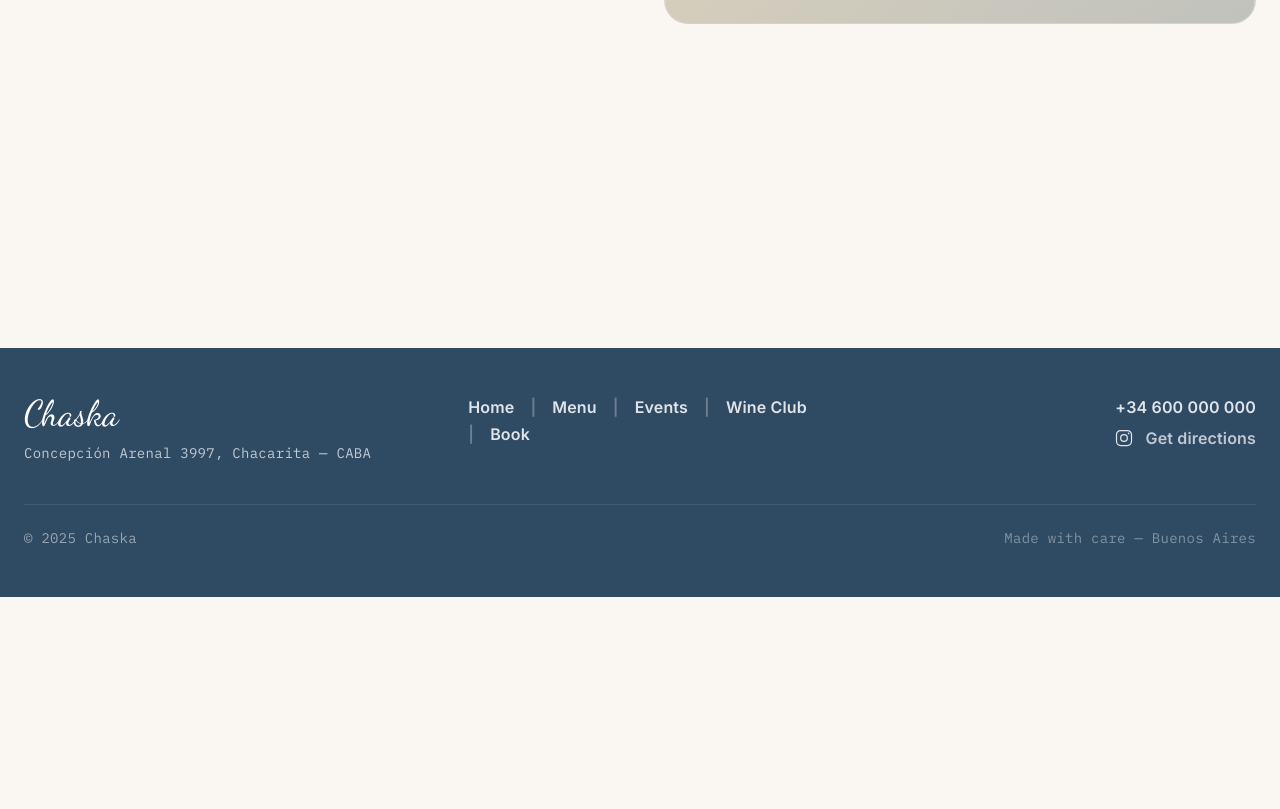
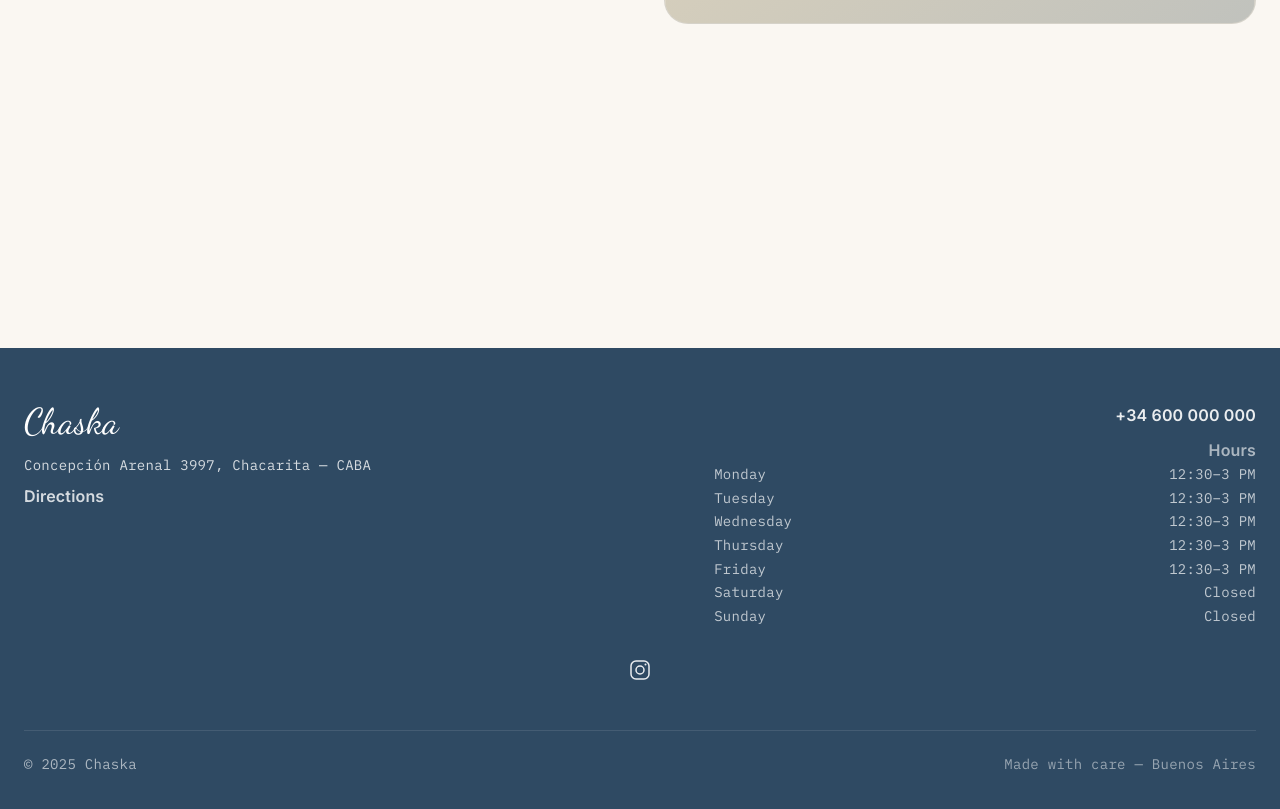
Before and after one commit to HanifCarroll/chaska, a Next.js app: page / in a window 1280 px wide. Shown: the part 589-1398 px from the top of the page. Before the commit the page ends 1186 px from the top, so only its background shows below. Built offline with nearby package versions, Linux system fonts and the light colour scheme; a web font is replaced by a local one.

Commit message:
Update footer

```diff
--- a/src/components/Footer.tsx
+++ b/src/components/Footer.tsx
@@ -7,90 +7,97 @@ const IG_URL = `https://instagram.com/${IG_HANDLE.replace(/^@/, "")}`;
 export default function Footer() {
   return (
     <footer id="visit" className="mt-16 bg-blue text-white">
-      <div className="mx-auto max-w-7xl px-4 sm:px-6 py-12">
-        <div className="grid gap-8 md:grid-cols-[1.2fr_1fr_1.2fr] md:items-start">
+      <div className="mx-auto max-w-7xl px-4 sm:px-6 py-14">
+        {/* Top row: brand left, contact right */}
+        <div className="grid gap-6 md:gap-10 md:grid-cols-[1.2fr_1fr] md:items-start">
           {/* Brand */}
           <div>
-            <Link href="/" className="font-script text-4xl leading-none">
+            <Link
+              href="/"
+              className="font-script text-3xl md:text-4xl leading-none"
+            >
               Chaska
             </Link>
-            <p className="type-small mt-3 text-white/70 max-w-sm">
+            <p className="type-small mt-4 text-white/80 max-w-sm">
               Concepción Arenal 3997, Chacarita — CABA
             </p>
+            <div className="mt-2">
+              <a
+                href="https://maps.google.com/?q=Concepción%20Arenal%203997%20CABA%20Chacarita"
+                target="_blank"
+                rel="noopener noreferrer"
+                className="type-ui text-white/80 hover:text-gold"
+              >
+                Directions
+              </a>
             </div>
-
-          {/* Nav */}
-          <nav className="flex flex-col md:items-center gap-2">
-            <div className="flex flex-wrap gap-x-4 gap-y-1">
-              <Link href="/" className="type-ui text-white/85 hover:text-gold">
-                Home
-              </Link>
-              <span className="type-ui text-white/30">|</span>
-              <Link
-                href="/menu"
-                className="type-ui text-white/85 hover:text-gold"
-              >
-                Menu
-              </Link>
-              <span className="type-ui text-white/30">|</span>
-              <Link
-                href="/events"
-                className="type-ui text-white/85 hover:text-gold"
-              >
-                Events
-              </Link>
-              <span className="type-ui text-white/30">|</span>
-              <Link
-                href="/wine-club"
-                className="type-ui text-white/85 hover:text-gold"
-              >
-                Wine Club
-              </Link>
-              <span className="type-ui text-white/30">|</span>
-              <Link
-                href="/events"
-                className="type-ui text-white/85 hover:text-gold"
-              >
-                Book
-              </Link>
           </div>
-          </nav>
 
           {/* Contact */}
           <div className="md:text-right space-y-2">
             <a
               href={`tel:${PHONE.replace(/\s/g, "")}`}
-              className="type-ui text-white/85 hover:text-gold block"
+              className="type-ui text-white/90 hover:text-gold block"
             >
               {PHONE}
             </a>
-            <div className="flex md:justify-end items-center gap-3">
+            <div className="mt-3">
+              <p className="type-ui text-white/60">Hours</p>
+              <ul className="mt-1 space-y-1 type-small text-white/70">
+                <li className="flex items-center justify-between gap-6">
+                  <span>Monday</span>
+                  <span>12:30–3 PM</span>
+                </li>
+                <li className="flex items-center justify-between gap-6">
+                  <span>Tuesday</span>
+                  <span>12:30–3 PM</span>
+                </li>
+                <li className="flex items-center justify-between gap-6">
+                  <span>Wednesday</span>
+                  <span>12:30–3 PM</span>
+                </li>
+                <li className="flex items-center justify-between gap-6">
+                  <span>Thursday</span>
+                  <span>12:30–3 PM</span>
+                </li>
+                <li className="flex items-center justify-between gap-6">
+                  <span>Friday</span>
+                  <span>12:30–3 PM</span>
+                </li>
+                <li className="flex items-center justify-between gap-6">
+                  <span>Saturday</span>
+                  <span>Closed</span>
+                </li>
+                <li className="flex items-center justify-between gap-6">
+                  <span>Sunday</span>
+                  <span>Closed</span>
+                </li>
+              </ul>
+            </div>
+          </div>
+        </div>
+
+        {/* Centered Instagram icon */}
+        <nav className="mt-6 md:mt-8">
+          <div className="flex items-center justify-center">
             <a
               href={IG_URL}
               target="_blank"
               rel="noopener noreferrer"
               aria-label="Instagram"
-                className="text-white/85 hover:text-gold"
+              className="text-white/90 hover:text-gold"
             >
-                <InstagramIcon className="w-5 h-5" />
-              </a>
-              <a
-                href="https://maps.google.com/?q=Concepción%20Arenal%203997%20CABA%20Chacarita"
-                target="_blank"
-                rel="noopener noreferrer"
-                className="type-ui text-white/70 hover:text-gold"
-              >
-                Get directions
+              <InstagramIcon className="w-6 h-6" />
+              <span className="sr-only">Instagram</span>
             </a>
           </div>
-          </div>
-        </div>
+        </nav>
 
-        <div className="mt-10 border-t border-white/10 pt-6 flex flex-col md:flex-row items-center justify-between gap-4">
-          <p className="type-small text-white/50">
+        <div className="mt-10 md:mt-12 border-t border-white/10 pt-6 flex flex-col md:flex-row items-center justify-between gap-4">
+          <p className="type-small text-white/60">
             © {new Date().getFullYear()} Chaska
           </p>
-          <p className="type-small text-white/40">
+          <p className="type-small text-white/50">
             Made with care — Buenos Aires
           </p>
         </div>
```
Lines whose indentation alone changed are shown as unchanged.
